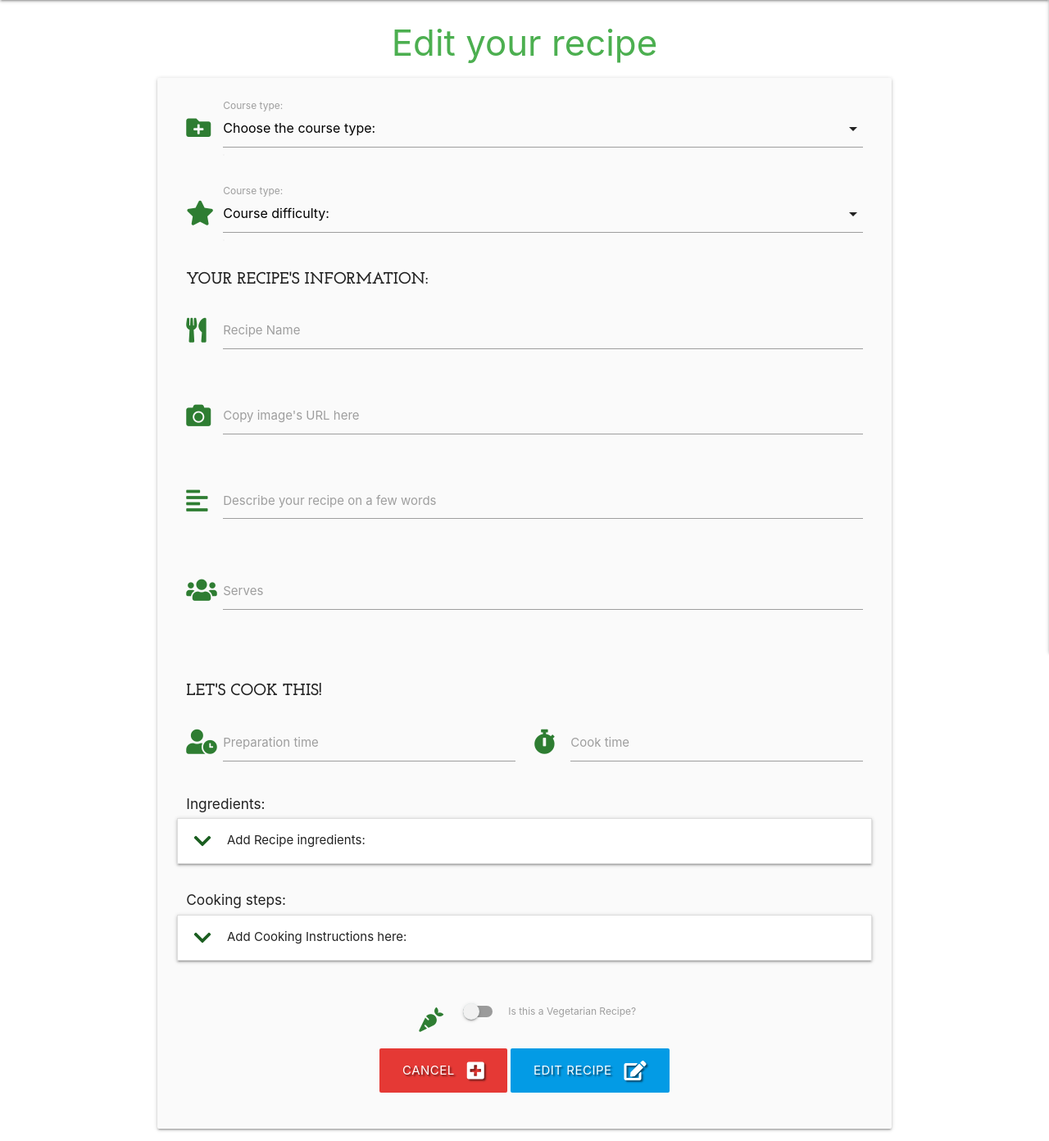
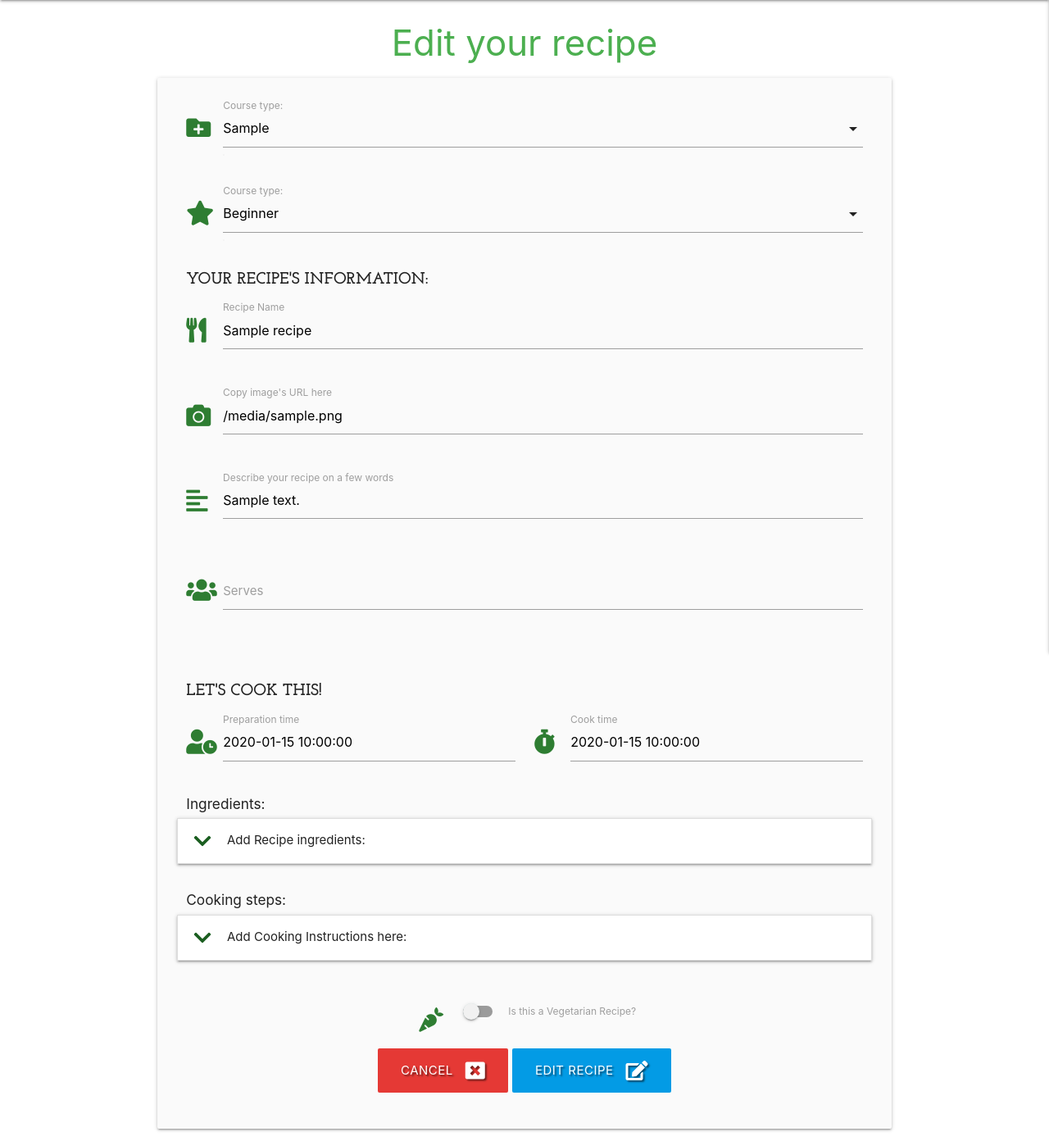
Before and after one commit to maialenz/CookBook, a Flask app: template templates/edit_recipe.html in a window 1280 px wide. Shown: the part 64-1456 px from the top of the page at 82% size. Run offline with Flask 2, Linux system fonts and the light colour scheme; the template is opened without the code that fills it: most values are stand-ins (such as "Sample title", 1, 10 or a date in 2020); some libraries are stand-ins or nearby versions; some web fonts are replaced.

Commit message:
Bind data to the Edit Task form

```diff
--- a/templates/add_recipe.html
+++ b/templates/add_recipe.html
@@ -83,14 +83,14 @@
 
             <div class="row">
                 <!--Prep time-->
-                <div class="input-field col s6">
+                <div class="input-field col s12 m6 l6">
                     <i class="fas fa-user-clock prefix green-text text-darken-3"></i>
                     <input id="prep_time" name="prep_time" type="text" maxlength="15" class="validate" required>
                     <label for="prep_time">Preparation time</label>
                 </div>
 
                 <!--Cooking time-->
-                <div class="input-field col s6">
+                <div class="input-field col s12 m6 l6">
                     <i class="fas fa-stopwatch prefix green-text text-darken-3"></i>
                     <input id="cook_time" name="cook_time" type="text" maxlength="15" class="validate" required>
                     <label for="cook_time">Cook time</label>
--- a/templates/edit_recipe.html
+++ b/templates/edit_recipe.html
@@ -12,9 +12,13 @@
                 <div class="input-field col s12">
                     <i class="fas fa-folder-plus prefix green-text text-darken-3"></i>
                     <select id="course_type" name="course_type" class="validate" required>
-                    <option value="" disabled selected>Choose the course type:</option>
+                    <option value="" disabled>Choose the course type:</option>
                     {% for course in courses %}
+                        {% if course.course_type == recipe.course_type %}
+                        <option value="{{ course.course_type }}" selected>{{ course.course_type }}</option>
+                        {% else %}
                         <option value="{{ course.course_type }}">{{ course.course_type }}</option>
+                        {% endif %}
                     {% endfor %}
                     </select>
                     <label for="course-type">Course type:</label>
@@ -26,7 +30,7 @@
                 <div class="input-field col s12">
                     <i class="fas fa-star prefix green-text text-darken-3"></i>
                     <select id="recipe_difficulty" name="recipe_difficulty" class="validate" required>
-                    <option value="" disabled selected>Course difficulty:</option>
+                    <option value="{{ recipe.recipe_difficulty }}" disabled>Course difficulty:</option>
                         <option value="Beginner">Beginner</option>
                         <option value="Moderate">Moderate</option>
                         <option value="Master Chef">Master Chef</option>
@@ -42,8 +46,8 @@
             <div class="row">
                 <div class="input-field col s12">
                     <i class="fas fa-utensils prefix green-text text-darken-3"></i>
-                    <input id="recipe_name" name="recipe_name" minlength="3" maxlength="50" type="text" class="validate"
-                        required>
+                    <input id="recipe_name" name="recipe_name" minlength="3" maxlength="50"
+                    value="{{ recipe.recipe_name }}" type="text" class="validate" required>
                     <label for="recipe_name">Recipe Name</label>
                 </div>
             </div>
@@ -52,7 +56,7 @@
             <div class="row">
                 <div class="input-field col s12">
                     <i class="fas fa-camera prefix green-text text-darken-3"></i>
-                    <input id="image_url" name="image_url" type="tel" class="validate" required>
+                    <input id="image_url" name="image_url" type="tel" class="validate" value="{{ recipe.image_url }}" required>
                     <label for="image_url">Copy image's URL here</label>
                 </div>
             </div>
@@ -62,7 +66,7 @@
                 <div class="input-field col s12">
                     <i class="fas fa-align-left prefix green-text text-darken-3"></i>
                     <textarea id="recipe_description" name="recipe_description" minlength="5" maxlength="200"
-                        class="materialize-textarea validate" required></textarea>
+                        class="materialize-textarea validate" required>{{ recipe.recipe_description }}</textarea>
                     <label for="recipe_description">Describe your recipe on a few words</label>
                 </div>
             </div>
@@ -71,7 +75,7 @@
             <div class="row">
                 <div class="input-field col s12">
                     <i class="fas fa-users prefix green-text text-darken-3"></i>
-                    <input id="serves" name="serves" type="number" maxlength="15" class="validate" required>
+                    <input id="serves" name="serves" type="number" maxlength="15" class="validate" value="{{ recipe.serves }}" required>
                     <label for="serves">Serves</label>
                 </div>
             </div>
@@ -85,14 +89,14 @@
                 <!--Prep time-->
                 <div class="input-field col s6">
                     <i class="fas fa-user-clock prefix green-text text-darken-3"></i>
-                    <input id="prep_time" name="prep_time" type="text" maxlength="15" class="validate" required>
+                    <input id="prep_time" name="prep_time" type="text" maxlength="15" class="validate" value="{{ recipe.prep_time }}" required>
                     <label for="prep_time">Preparation time</label>
                 </div>
 
                 <!--Cooking time-->
                 <div class="input-field col s6">
                     <i class="fas fa-stopwatch prefix green-text text-darken-3"></i>
-                    <input id="cook_time" name="cook_time" type="text" maxlength="15" class="validate" required>
+                    <input id="cook_time" name="cook_time" type="text" maxlength="15" class="validate" value="{{ recipe.cook_time }}"required>
                     <label for="cook_time">Cook time</label>
                 </div>
             </div>
@@ -108,19 +112,19 @@
                         </div>
                         <div class="collapsible-body">
                             <span>
-                                <input id="ingredient_1" name="ingredient_1" type="text" class="validate" placeholder="Ingredient 1:" required>
+                                <input id="ingredient_1" name="ingredient_1" type="text" class="validate" placeholder="Ingredient 1:" value="{{ recipe.ingredient_1 }}"required>
                                 <label for="ingredient_1"></label>
-                                <input id="ingredient_2" name="ingredient_2" type="text" class="validate" placeholder="Ingredient 2:">
+                                <input id="ingredient_2" name="ingredient_2" type="text" class="validate" value="{{ recipe.ingredient_2 }}" placeholder="Ingredient 2:">
                                 <label for="ingredient_2"></label>
-                                <input id="ingredient_3" name="ingredient_3" type="text" class="validate" placeholder="Ingredient 3:">
+                                <input id="ingredient_3" name="ingredient_3" type="text" class="validate" value="{{ recipe.ingredient_3 }}" placeholder="Ingredient 3:">
                                 <label for="ingredient_3"></label>
-                                <input id="ingredient_4" name="ingredient_4" type="text" class="validate" placeholder="Ingredient 4:">
+                                <input id="ingredient_4" name="ingredient_4" type="text" class="validate" value="{{ recipe.ingredient_4}}" placeholder="Ingredient 4:">
                                 <label for="ingredient_4"></label>
-                                <input id="ingredient_5" name="ingredient_5" type="text" class="validate" placeholder="Ingredient 5:">
+                                <input id="ingredient_5" name="ingredient_5" type="text" class="validate" value="{{ recipe.ingredient_5 }}" placeholder="Ingredient 5:">
                                 <label for="ingredient_5"></label>
-                                <input id="ingredient_6" name="ingredient_6" type="text" class="validate" placeholder="Ingredient 6:">
+                                <input id="ingredient_6" name="ingredient_6" type="text" class="validate" value="{{ recipe.ingredient_6 }}" placeholder="Ingredient 6:">
                                 <label for="ingredient_6"></label>
-                                <input id="ingredient_7" name="ingredient_7" type="text" class="validate" placeholder="Ingredient 7:">
+                                <input id="ingredient_7" name="ingredient_7" type="text" class="validate" value="{{ recipe.ingredient_7 }}" placeholder="Ingredient 7:">
                                 <label for="ingredient_7"></label>
                            </span>
                         </div>
@@ -139,19 +143,19 @@
                         </div>
                         <div class="collapsible-body">
                             <span>
-                                <input id="method_1" name="method_1" type="text" class="validate" placeholder="Step 1:" required>
+                                <input id="method_1" name="method_1" type="text" class="validate" value="{{ recipe.direction_1 }}" placeholder="Step 1:" required>
                                 <label for="method_1"></label>
-                                <input id="method_2" name="method_2" type="text" class="validate" placeholder="Step 2:">
+                                <input id="method_2" name="method_2" type="text" class="validate" value="{{ recipe.direction_2 }}" placeholder="Step 2:">
                                 <label for="method_2"></label>
-                                <input id="method_3" name="method_3" type="text" class="validate" placeholder="Step 3:">
+                                <input id="method_3" name="method_3" type="text" class="validate" value="{{ recipe.direction_3 }}"  placeholder="Step 3:">
                                 <label for="method_3"></label>
-                                <input id="method_4" name="method_4" type="text" class="validate" placeholder="Step 4:">
+                                <input id="method_4" name="method_4" type="text" class="validate" value="{{ recipe.direction_4 }}" placeholder="Step 4:">
                                 <label for="method_4"></label>
-                                <input id="method_5" name="method_5" type="text" class="validate" placeholder="Step 5:">
+                                <input id="method_5" name="method_5" type="text" class="validate" value="{{ recipe.direction_5 }}" placeholder="Step 5:">
                                 <label for="method_5"></label>
-                                <input id="method_6" name="method_6" type="text" class="validate" placeholder="Step 6:">
+                                <input id="method_6" name="method_6" type="text" class="validate" value="{{ recipe.direction_6 }}" placeholder="Step 6:">
                                 <label for="method_6"></label>
-                                <input id="method_7" name="method_7" type="text" class="validate" placeholder="Step 7:">
+                                <input id="method_7" name="method_7" type="text" class="validate" value="{{ recipe.direction_7 }}" placeholder="Step 7:">
                                 <label for="method_7"></label>
                             </span>
                         </div>
@@ -165,7 +169,11 @@
                     <div class="switch">
                         <i class="fas fa-carrot prefix green-text text-darken-3"></i>
                         <label for="vegetarian">
-                            <input type="checkbox" id="vegetarian" name="vegetarian">
+                            {% if recipe.vegetarian == "on" %}
+                                <input type="checkbox" id="vegetarian" name="vegetarian" checked>
+                            {% else %}
+                                <input type="checkbox" id="vegetarian" name="vegetarian">
+                            {% endif %}
                             <span class="lever"></span>
                             Is this a Vegetarian Recipe?
                         </label>
@@ -178,9 +186,9 @@
             <div class="row">
                 <div class="col s12 center-align">
                     <!--cancel btn-->
-                    <button type="" class="btn-large red darken-1 text-shadow hvr-glow">
-                        Cancel <i class="fas fa-plus-square right"></i>
-                    </button>
+                    <a href="{{ url_for('get_recipes') }}" class="btn-large red darken-1 text-shadow hvr-glow">
+                        Cancel <i class="fas fa-window-close right"></i>
+                    </a>
                     <!--add btn-->
                     <button type="submit" class="btn-large light-blue darken-1 text-shadow hvr-glow">
                         Edit Recipe <i class="fas fa-edit right"></i>
```
